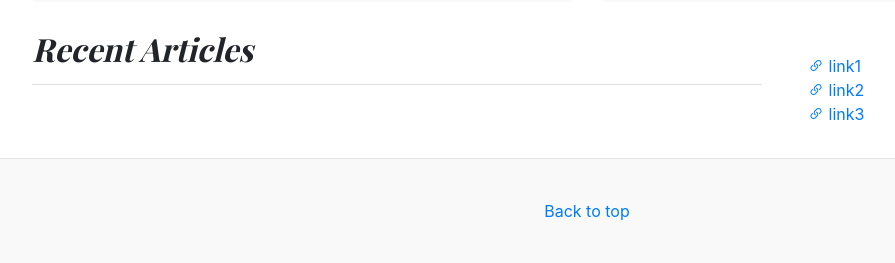
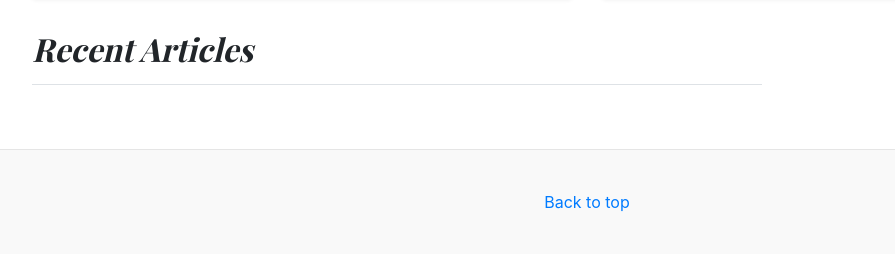
Before and after one commit to veselosky/webquills, a Django app: template webquills/theme_bs4_2021/templates/webquills/home_page.html in a window 1280 px wide. Shown: the part 662-925 px from the top of the page, without its empty margins (53-948 px from the left). After the commit the page ends 874 px from the top, so only its background shows below. Run offline with Django 3.2, Linux system fonts and the light colour scheme; the template is opened without the code that fills it: values that come from a table or form of the project are taken from there, others are empty; data comes from the database, SQL or seed files in the repository; parts of the project's set-up code (start-up, migrations or seed data) failed here and were passed over; some libraries are stand-ins or nearby versions.

Commit message:
Sidebar now provided by theme

```diff
--- a/webquills/theme_bs4_2021/templates/components/blog_sidebar.html
+++ b/webquills/theme_bs4_2021/templates/components/blog_sidebar.html
@@ -5,7 +5,8 @@
   {% if page.credits %}{{page.credits|safe}}{% endif %}
 </div>
 {% endif %}
-
-<div class="p-3">
-{% include "links/category_links.html" with category_slug="follow-webquills" %}
-</div>
+{% for module in theme.sidebar_modules %}
+  <div class="p-3">
+  {% include module.partial_template %}
+  </div>
+{% endfor %}
```
